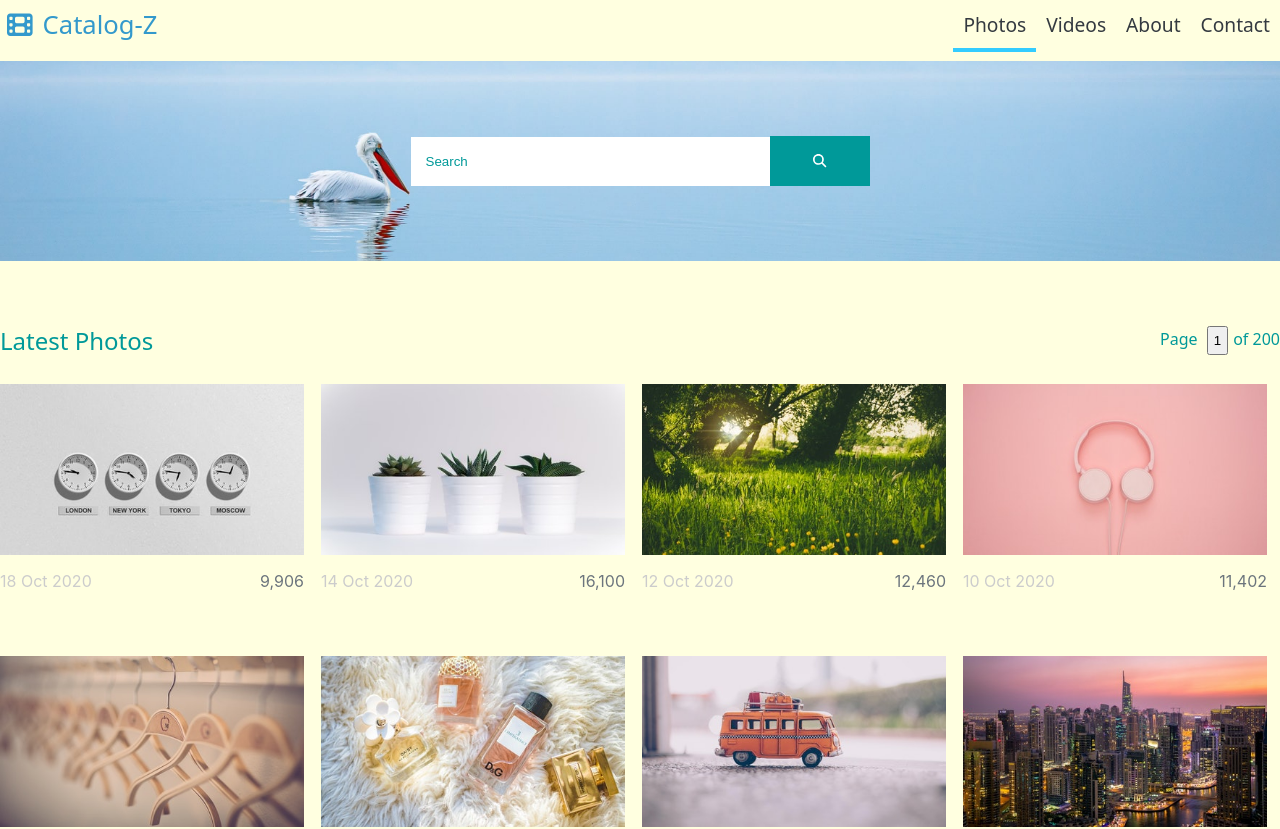
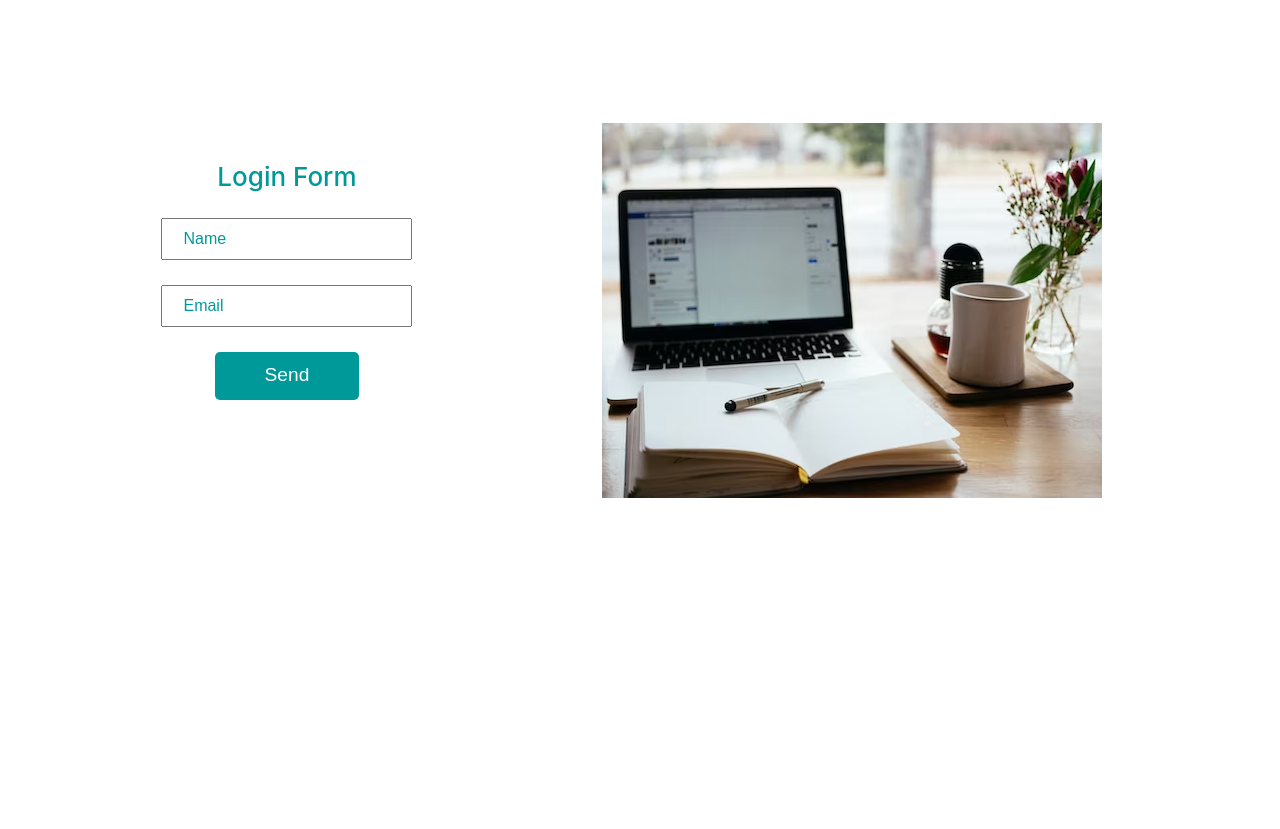
Before and after one commit to tanshu98/Catalog---Z, a React (Create React App) app: page / in a window 1280 px wide. Shown: the top 829 px of the page. After the commit the page ends 800 px from the top, so only its background shows below. Built offline with nearby package versions, Linux system fonts and the light colour scheme.

Commit message:
Added a login page and Added logic for navigation from login to home page

```diff
--- a/src/App.js
+++ b/src/App.js
@@ -11,13 +11,15 @@ import Photos from "../src/Pages/Photos/Photos";
 import Videos from "../src/Pages/Videos/Videos";
 import About from "../src/Pages/About/About";
 import Contact from "../src/Pages/Contact/Contact";
+import Login from './Pages/Login/Login';
 
 function App() {
   return (
     <div className='App'>
     <Router>
     <Routes>
-      <Route path="/" element={<Home/>}/>
+    <Route path="/" element={<Login/>}/>
+      <Route path="home" element={<Home/>}/>
       <Route path="/photos" element={<Photos/>}/>
       <Route path="/videos" element={<Videos/>}/>
       <Route path="/about" element={<About/>}/>
--- /dev/null
+++ b/src/Pages/Login/Login.css
@@ -0,0 +1,68 @@
+*{
+    margin: 0;
+    padding: 0;
+    box-sizing: border-box;
+}
+
+.login-main{
+    display: flex;
+    align-items: center;
+    /* justify-content: center; */
+    text-align: center;
+    margin-top: 60px;
+}
+.login{
+    width: 32%;
+    margin-left: 150px;
+    display: flex;
+    flex-direction: column;
+    align-items: center;
+    justify-content: center;
+    margin-bottom: 50px;
+}
+.login-text{
+    color: #009999;
+    margin-bottom: 1rem!important;
+    font-weight: 500;
+    line-height: 1.2;
+    opacity: 1;
+    font-size: 26px;
+}
+.login-form {
+    display: flex;
+    flex-direction: column;
+}
+.login-form-group{
+
+    margin-bottom: 25px;
+}
+.login-page-form {
+    padding: 10px 20px !important;
+    width: 100%;
+    height: auto;
+    color: #009999;
+    font-size: 1rem !important;
+}
+.login-page-form::placeholder{
+    color: #009999 !important;
+}
+.login-btn{
+    background-color: #009999;
+    border: 0;
+    border-radius: 5px;
+    padding: 12px 50px 14px;
+    font-size: 1.2rem;
+    color: #fff;
+    cursor: pointer;
+}
+.login-btn:hover{
+    transition: color .15s ease-in-out,background-color .15s ease-in-out,border-color .15s ease-in-out,box-shadow .15s ease-in-out;
+    background-color: #198754;
+}
+.login-background-img{
+    width: 100%;
+    height: 500px;
+    background: url('../../assets/Images/Catalog\ Login\ Page.jpg');
+    background-position: center;
+    background-repeat: no-repeat;
+}
--- /dev/null
+++ b/src/Pages/Login/Login.jsx
@@ -0,0 +1,51 @@
+import { React, useState } from 'react';
+import { useNavigate } from "react-router-dom";
+
+import './Login.css';
+
+function Login() {
+    const [name, setName] = useState('');
+    const [email, setEmail] = useState('');
+    const navigate = useNavigate();
+
+    const loginData = (e)=> {
+        e.preventDefault();
+        console.log(name, email);
+        console.log('Login');
+        navigate('/home');
+    }
+  return (
+    <div>
+        <div className="login-main">
+            <div className="login">
+                <span className='login-text'>Login Form</span>
+                <form className='login-form' >
+            <div className="login-form-group">
+              <input
+               type="text"
+                name="name"
+                value={name}
+                onChange={(e)=> setName(e.target.value)}
+                className="login-page-form" placeholder="Name" required />
+            </div>
+            <div className="login-form-group">
+              <input type="text"
+               name="email"
+                value={email}
+                onChange={(e)=> setEmail(e.target.value)}
+                className="login-page-form"
+                 placeholder="Email"
+                  required />
+            </div>
+            <div className="login-form-submit-btn">
+              <button onClick={loginData} className="login-btn" type="submit">Send</button>
+            </div>
+          </form>
+            </div>
+            <div className="login-background-img"></div>
+        </div>
+    </div>
+  )
+}
+
+export default Login
--- a/src/index.css
+++ b/src/index.css
@@ -1,5 +1,5 @@
 body {
-  background-color: lightyellow;
+  /* background-color: lightyellow; */
 
   font-family: -apple-system, BlinkMacSystemFont, 'Segoe UI', 'Roboto', 'Oxygen',
     'Ubuntu', 'Cantarell', 'Fira Sans', 'Droid Sans', 'Helvetica Neue',
```
Also changed, not shown: src/assets/Images/Catalog Login Page.jpg (added).
